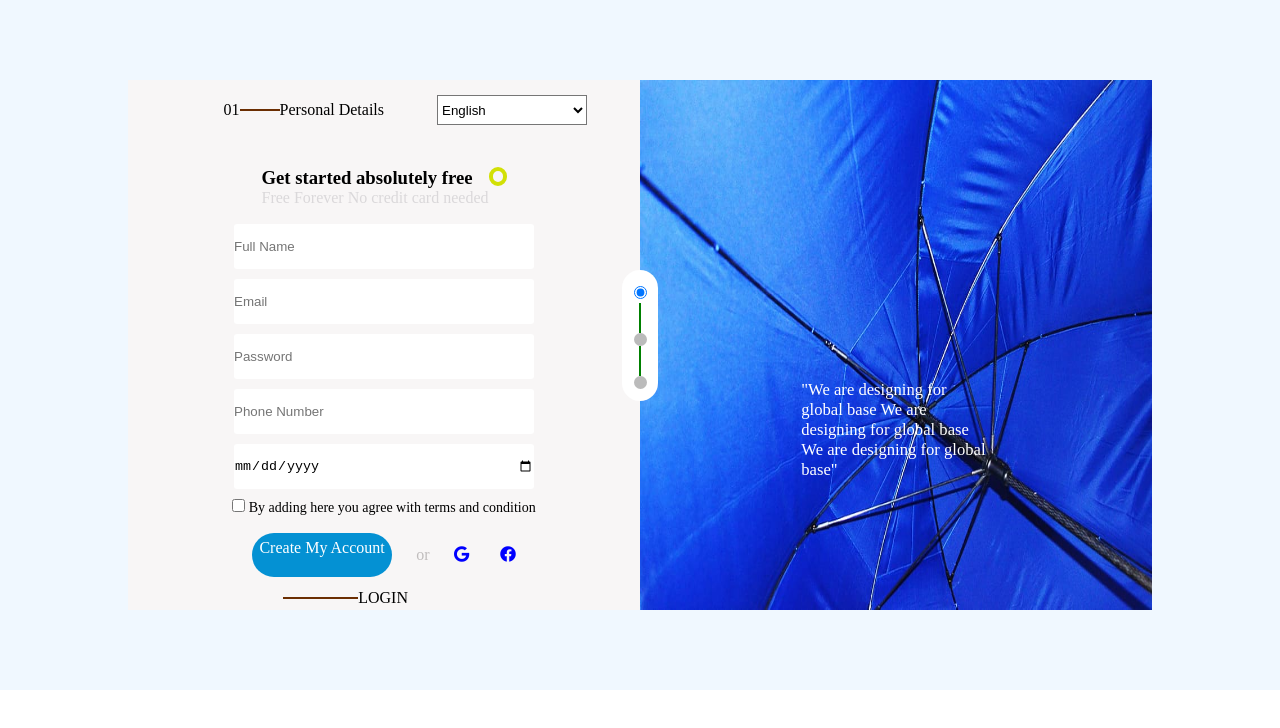
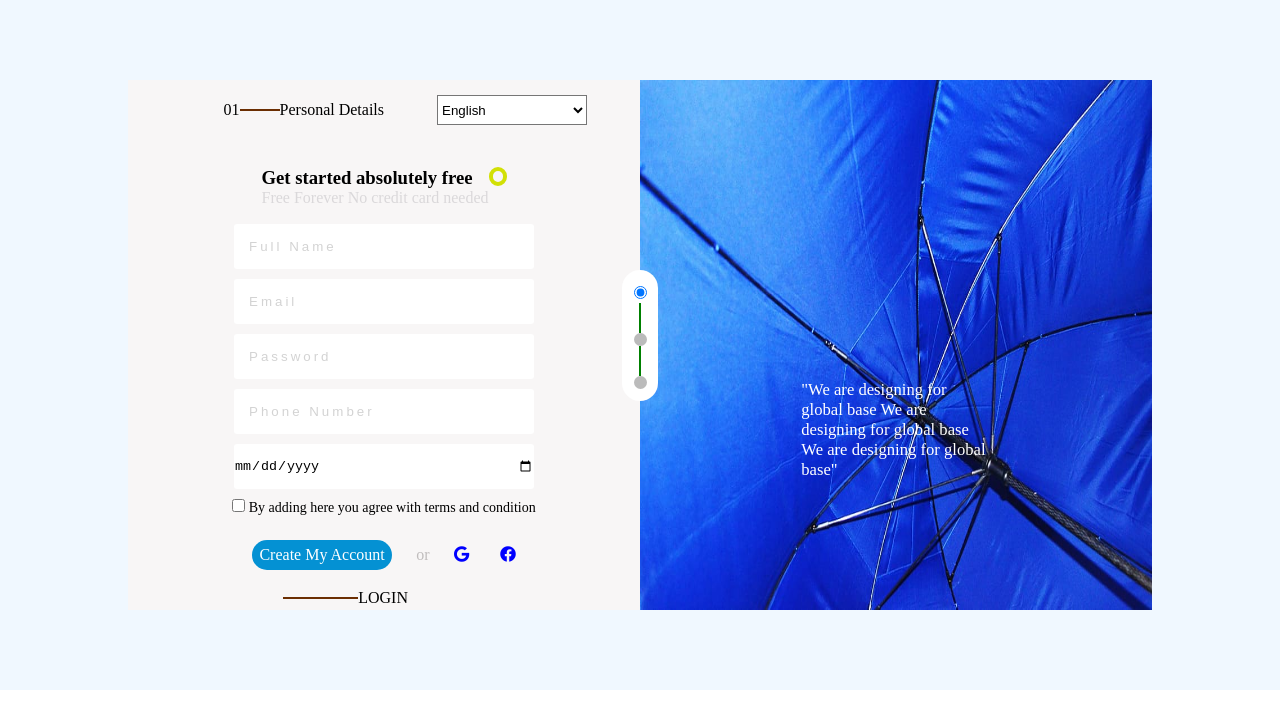
Before and after one commit to waleednaseer/FrontEndPacticing, a plain HTML site: page index.html in a window 1280 px wide. Drawn offline with Linux system fonts and the light colour scheme.

Commit message:
third commit

```diff
--- a/SignUpStyle.css
+++ b/SignUpStyle.css
@@ -118,7 +118,7 @@ float: left;
 .center
 {
     width: 80%;
-    height: 462px;
+    height: 0px;
 
     position: absolute;
     top: 270px;
@@ -132,7 +132,7 @@ border-radius: 50px;
 }
 .link{
     width: 10vw;
-    height: 4vh;
+    height: 2.vh;
     text-decoration: none;
     color: white;
     background-color: rgb(4, 145, 211);
@@ -141,3 +141,9 @@ border-radius: 50px;
     /* margin: auto; */
     text-align: center;
 }
+
+::placeholder{
+    color: lightgray;
+    text-indent: 15px;
+    letter-spacing: 3px;
+}
```
